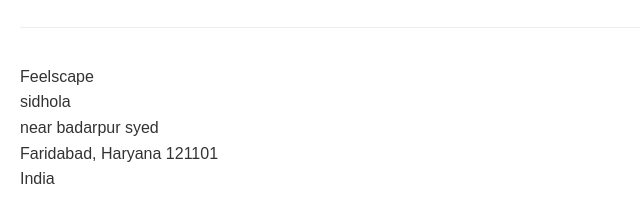
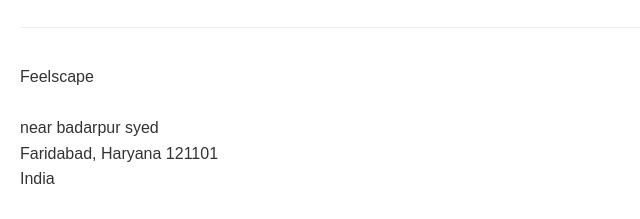
Before and after one commit to Lalit555/Feelscape-privacy-policy, a plain HTML site: page index.html in a window 1280 px wide. Shown: the part 6326-6545 px from the top of the page, 0-640 px from the left. Drawn offline with Linux system fonts and the light colour scheme.

Commit message:
Update index.html

```diff
--- a/index.html
+++ b/index.html
@@ -232,7 +232,7 @@
 
     <div class="contact-info">
         <p>Feelscape<br>
-        sidhola<br>
+        <br>
         near badarpur syed<br>
         Faridabad, Haryana 121101<br>
         India</p>
```
